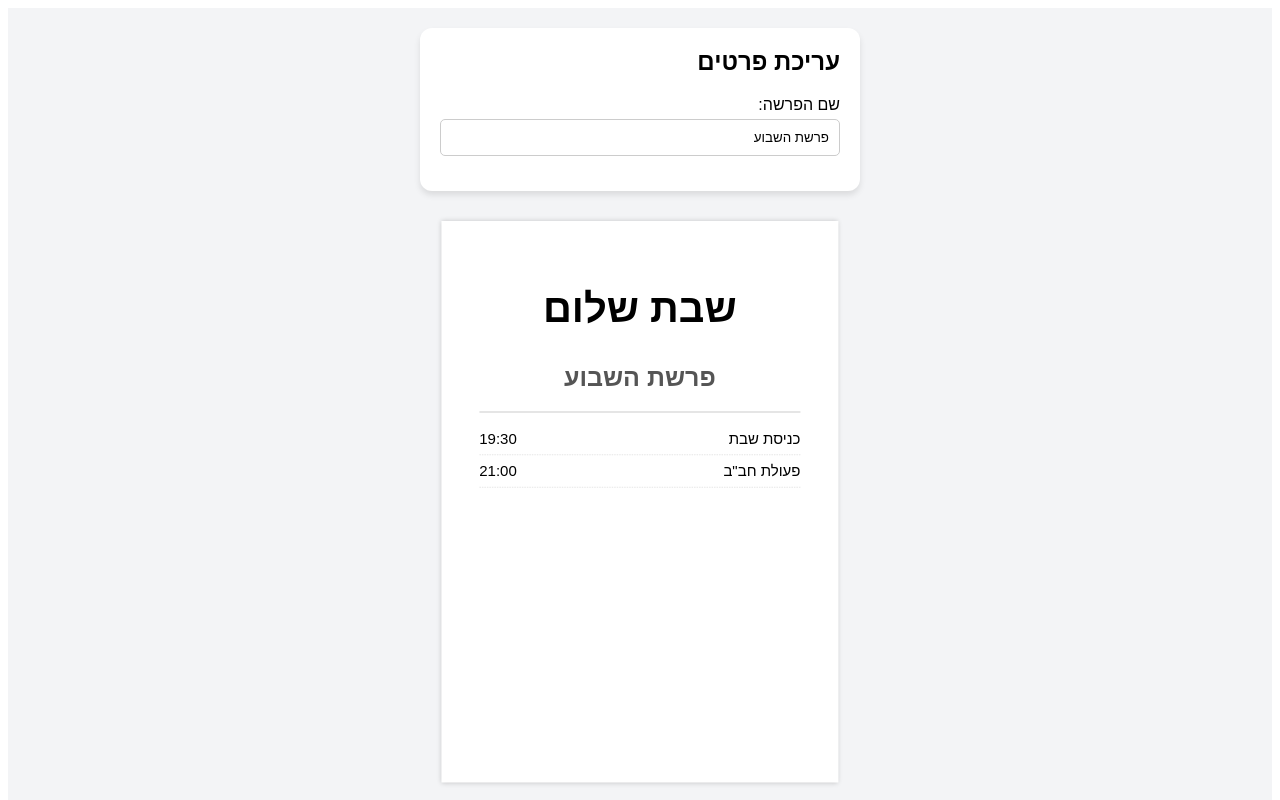
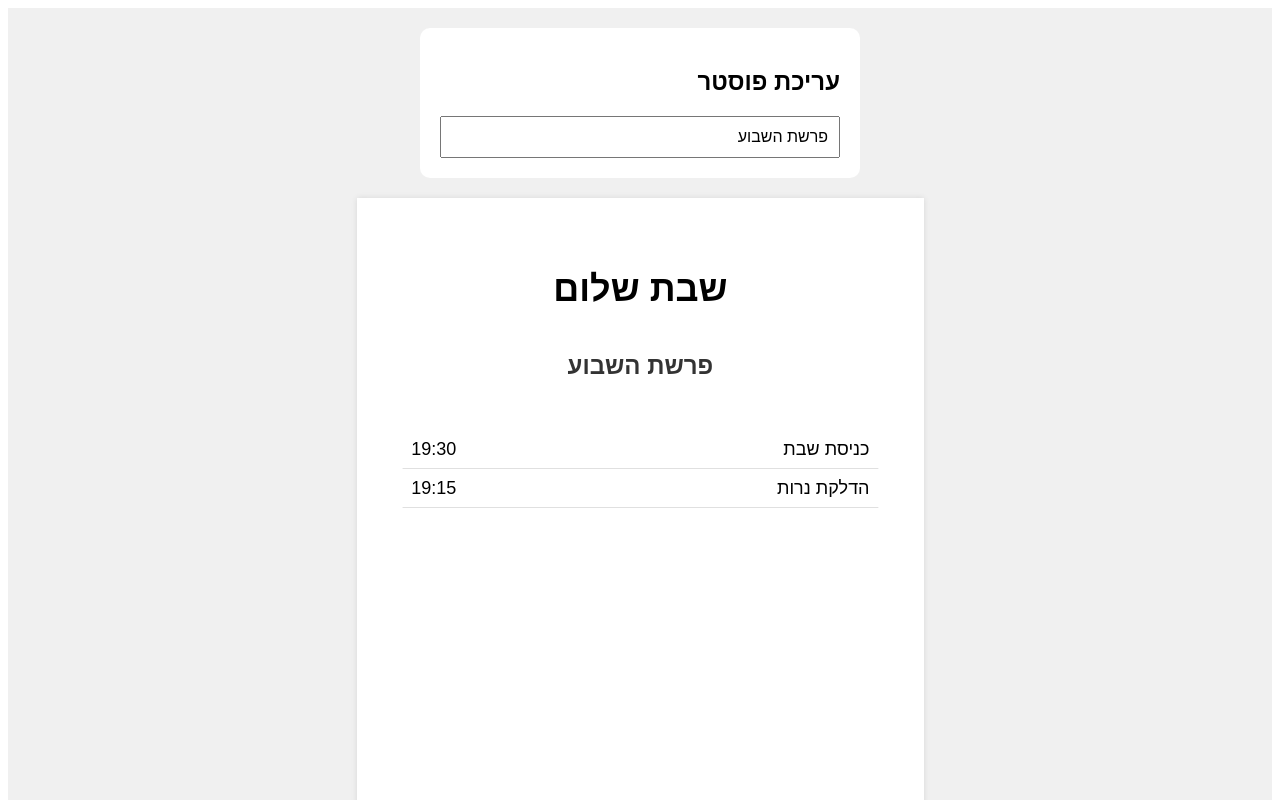
Before and after one commit to EliyaR8581/shabbat-poster, a React (Create React App) app: page / in a window 1280 px wide. Shown: the top 800 px of the page. Built offline with nearby package versions, Linux system fonts and the light colour scheme.

Commit message:
Update App.js

```diff
--- a/src/App.js
+++ b/src/App.js
@@ -4,38 +4,23 @@ export default function App() {
   const [parasha, setParasha] = useState('פרשת השבוע');
   const [schedule, setSchedule] = useState([
     { id: 1, name: 'כניסת שבת', time: '19:30' },
-    { id: 2, name: 'פעולת חב"ב', time: '21:00' }
+    { id: 2, name: 'הדלקת נרות', time: '19:15' }
   ]);
 
   return (
-    <div style={{ direction: 'rtl', fontFamily: 'sans-serif', padding: '20px', backgroundColor: '#f3f4f6', minHeight: '100vh', display: 'flex', flexDirection: 'column', alignItems: 'center' }}>
+    <div style={{ direction: 'rtl', fontFamily: 'Arial, sans-serif', padding: '20px', backgroundColor: '#f0f0f0', minHeight: '100vh', display: 'flex', flexDirection: 'column', alignItems: 'center' }}>
 
-      {/* פאנל עריכה */}
-      <div style={{ marginBottom: '30px', backgroundColor: 'white', padding: '20px', borderRadius: '12px', boxShadow: '0 4px 6px rgba(0,0,0,0.1)', width: '100%', maxWidth: '400px' }}>
-        <h2 style={{ marginTop: 0 }}>עריכת פרטים</h2>
-        <label>שם הפרשה:</label>
-        <input type="text" value={parasha} onChange={(e) => setParasha(e.target.value)} style={{ width: '100%', padding: '10px', marginTop: '5px', marginBottom: '15px', borderRadius: '5px', border: '1px solid #ccc' }} />
+      <div style={{ marginBottom: '20px', backgroundColor: 'white', padding: '20px', borderRadius: '10px', width: '100%', maxWidth: '400px' }}>
+        <h2>עריכת פוסטר</h2>
+        <input type="text" value={parasha} onChange={(e) => setParasha(e.target.value)} style={{ width: '100%', padding: '10px', fontSize: '16px' }} />
       </div>
 
-      {/* הפוסטר */}
-      <div style={{
-        width: '210mm',
-        minHeight: '297mm',
-        backgroundColor: 'white',
-        padding: '20mm',
-        boxSizing: 'border-box',
-        boxShadow: '0 0 10px rgba(0,0,0,0.2)',
-        display: 'flex',
-        flexDirection: 'column',
-        alignItems: 'center',
-        transform: 'scale(0.5)', // הקטנה כדי שייכנס במסך
-        transformOrigin: 'top center'
-      }}>
-        <h1 style={{ fontSize: '80px', marginBottom: '20px' }}>שבת שלום</h1>
-        <h2 style={{ fontSize: '50px', color: '#555', marginBottom: '40px' }}>{parasha}</h2>
-        <div style={{ width: '100%', borderTop: '2px solid #ccc', paddingTop: '20px' }}>
+      <div style={{ width: '210mm', minHeight: '297mm', backgroundColor: 'white', padding: '20mm', boxShadow: '0 0 10px rgba(0,0,0,0.1)', display: 'flex', flexDirection: 'column', alignItems: 'center', transform: 'scale(0.6)', transformOrigin: 'top center' }}>
+        <h1 style={{ fontSize: '60px' }}>שבת שלום</h1>
+        <h2 style={{ fontSize: '40px', color: '#333' }}>{parasha}</h2>
+        <div style={{ width: '100%', marginTop: '50px', fontSize: '30px' }}>
           {schedule.map((item) => (
-            <div key={item.id} style={{ display: 'flex', justifyContent: 'space-between', padding: '15px 0', borderBottom: '1px dashed #ccc', fontSize: '30px' }}>
+            <div key={item.id} style={{ display: 'flex', justifyContent: 'space-between', padding: '15px', borderBottom: '1px solid #ccc' }}>
               <span>{item.name}</span>
               <span>{item.time}</span>
             </div>
```
